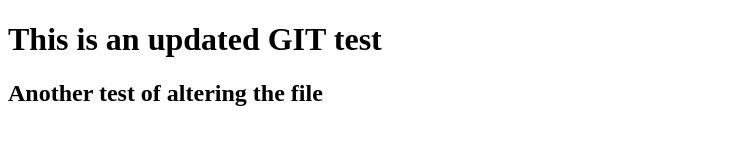
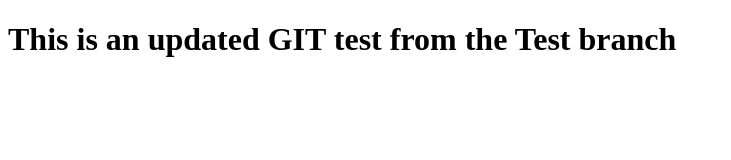
Before and after one commit to ohiosky/FinalProject, a plain HTML site: page index.html in a window 1280 px wide. Shown: the whole page, without its empty margins (0-731 px from the left). Drawn offline with Linux system fonts and the light colour scheme.

Commit message:
Updated in Test branch

```diff
--- a/index.html
+++ b/index.html
@@ -7,7 +7,6 @@
     <title>Git Test</title>
 </head>
 <body>
-    <h1>This is an updated GIT test</h1>
-    <h2>Another test of altering the file</h2>
+    <h1>This is an updated GIT test from the Test branch</h1>
 </body>
 </html>
```
